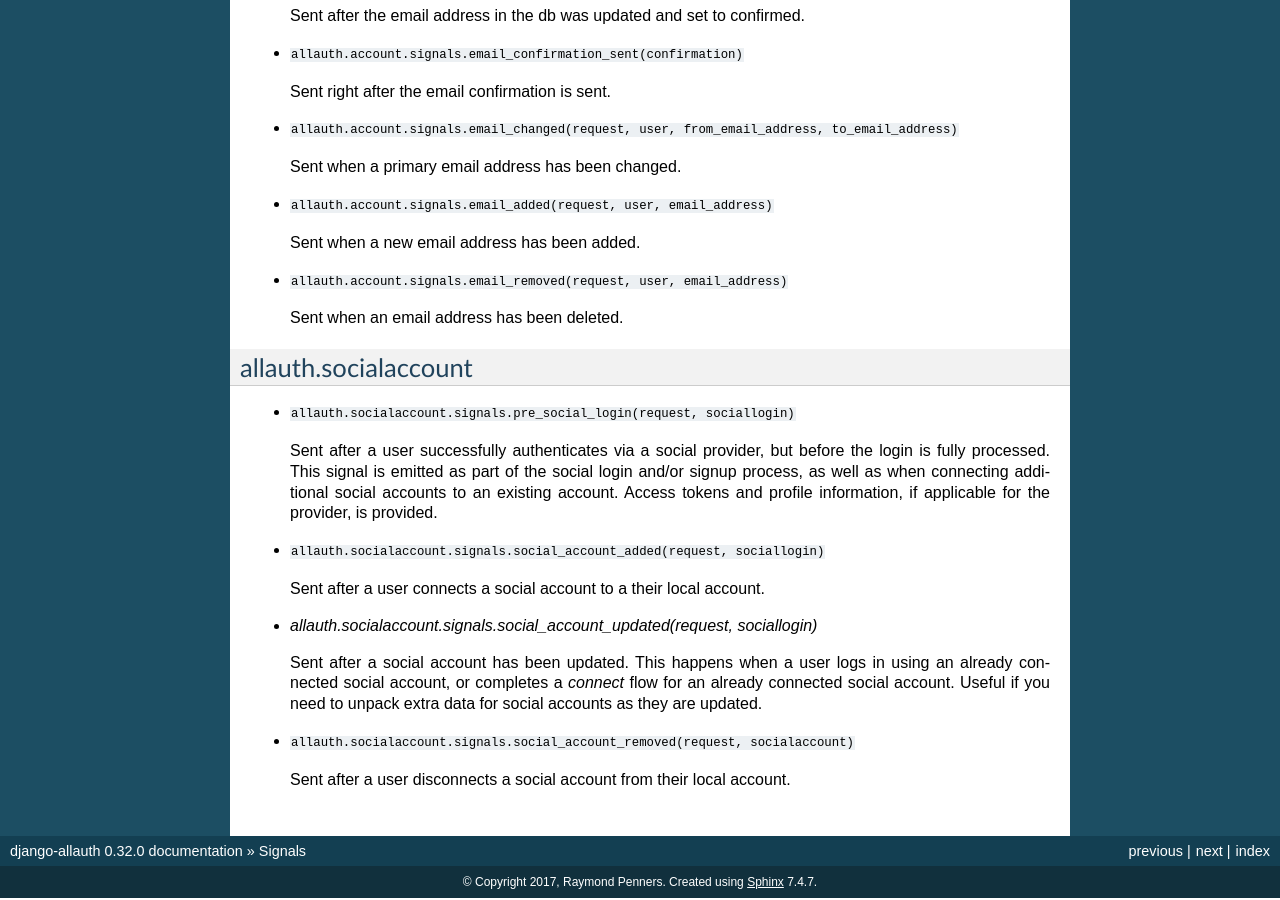
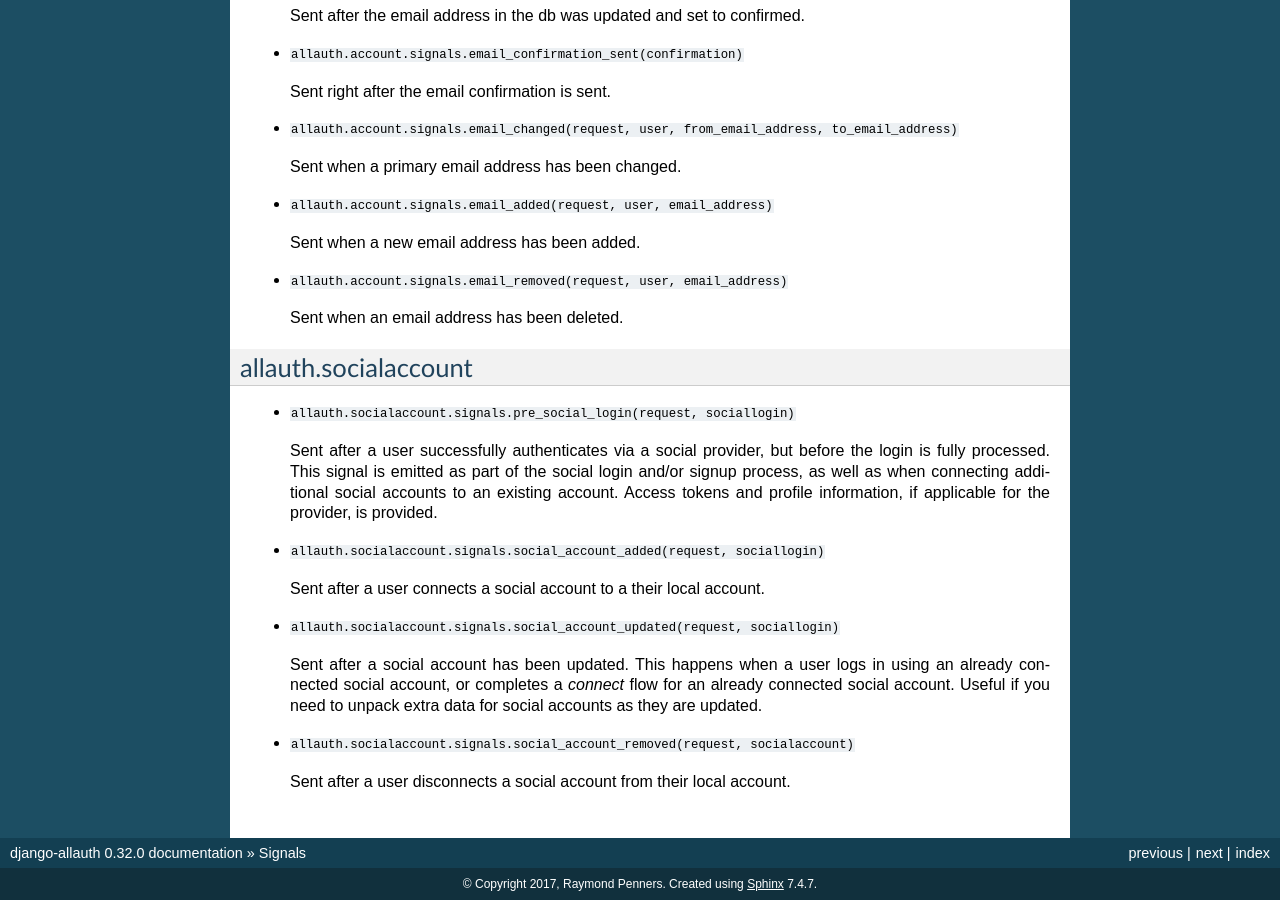
Before and after one commit to mindfulMachineLath/Django-authsystem, a Sphinx documentation site: the page built from docs/signals.rst, in a window 1280 px wide and 900 px high, scrolled down 695 px. Built offline with Sphinx 7.4.7, drawn with Linux system fonts in a browser that asks for light colours.

```diff
--- a/docs/signals.rst
+++ b/docs/signals.rst
@@ -72,7 +72,7 @@ allauth.socialaccount
 
   Sent after a user connects a social account to a their local account.
 
-- `allauth.socialaccount.signals.social_account_updated(request, sociallogin)`
+- ``allauth.socialaccount.signals.social_account_updated(request, sociallogin)``
 
   Sent after a social account has been updated. This happens when a user
   logs in using an already connected social account, or completes a `connect`
```
